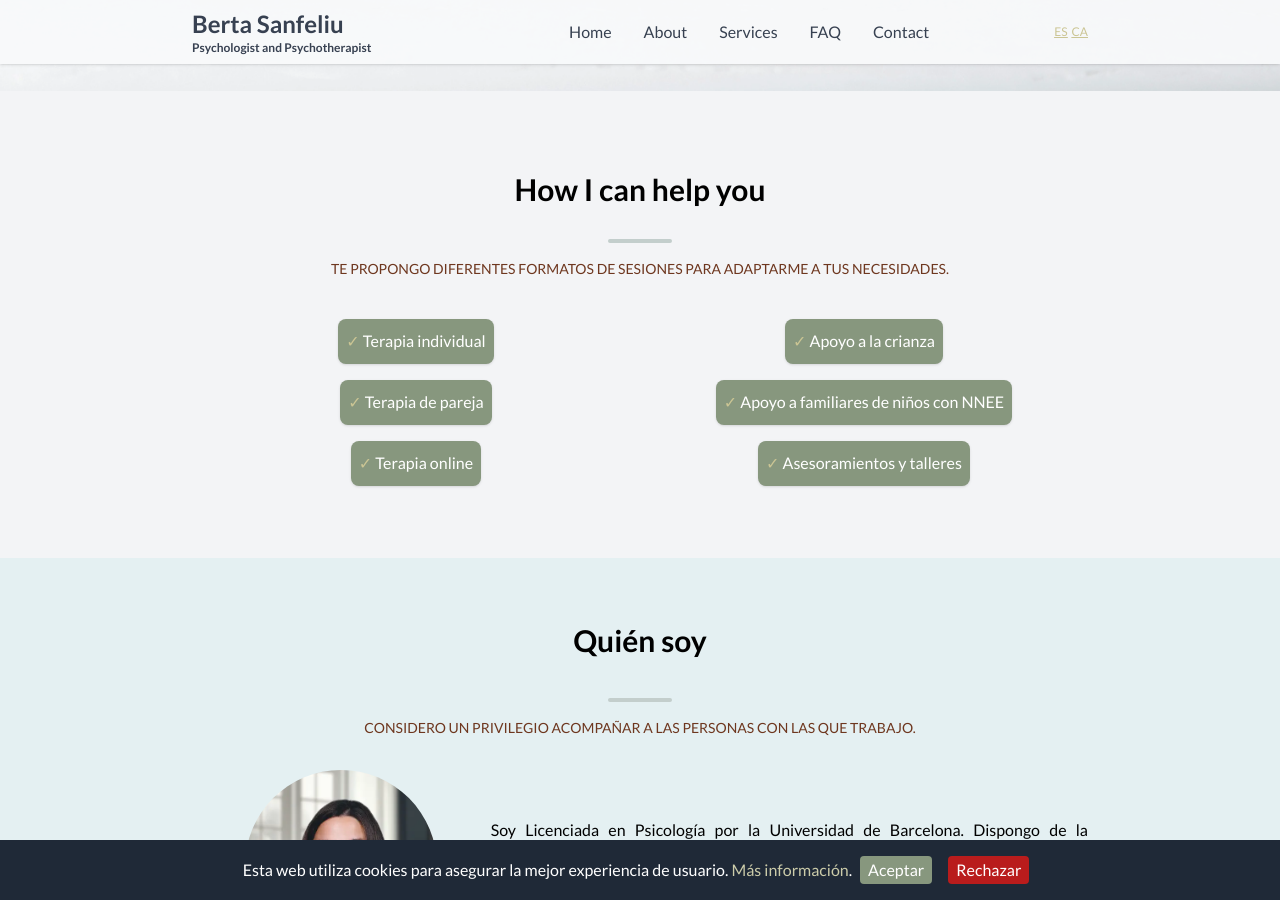
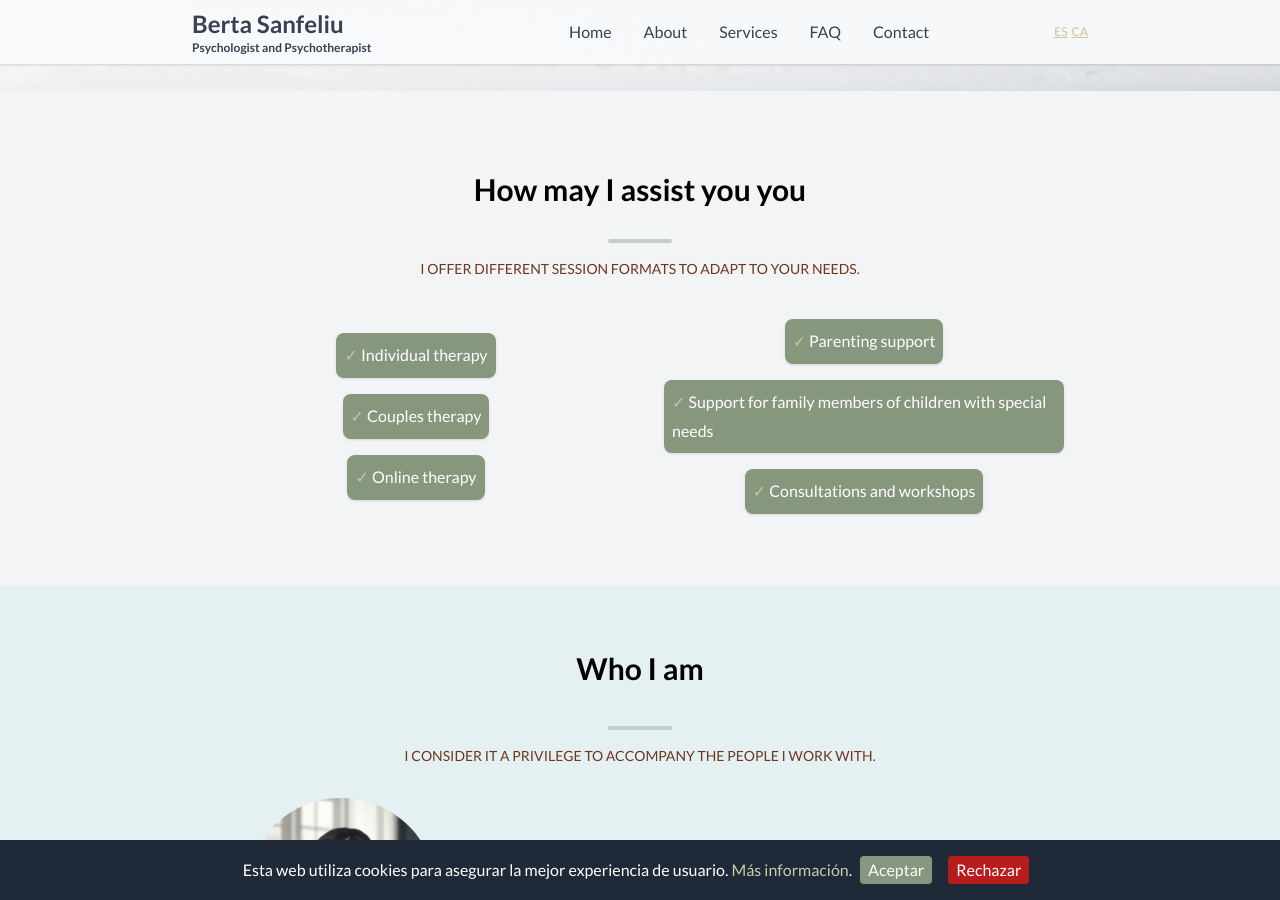
Before and after one commit to lluna86/lluna86.github.io, a Jekyll site: the page built from en/index.md, in a window 1280 px wide and 900 px high, scrolled down 809 px. Built offline with Jekyll 4.4.1, drawn with Linux system fonts in a browser that asks for light colours; nearby versions of some CDN libraries; some of the changed text lies outside the part shown.

Commit message:
Update index.md

```diff
--- a/en/index.md
+++ b/en/index.md
@@ -15,78 +15,78 @@ metadescription: "Psicóloga General Sanitaria con enfoque integrador. Servicios
 
 
 <div class="px-4 py-6 sm:px-8 md:py-12 lg:px-24 lg:py-16 xl:px-48 2xl:px-64 bg-gray-100">
-    <h2 class="text-3xl sm:text-3xl text-center">How I can help you</h2>
+    <h2 class="text-3xl sm:text-3xl text-center">How may I assist you you</h2>
     <hr class="w-16 h-1 mx-auto bg-planta-clar border-0 rounded mt-6 mb-4">
-    <h3 class="text-center text-xs sm:text-sm font-thin text-terros pb-4 sm:pb-8">TE PROPONGO DIFERENTES FORMATOS DE SESIONES PARA ADAPTARME A TUS NECESIDADES.</h3>
+    <h3 class="text-center text-xs sm:text-sm font-thin text-terros pb-4 sm:pb-8">I OFFER DIFFERENT SESSION FORMATS TO ADAPT TO YOUR NEEDS.</h3>
     <div class="flex flex-wrap justify-center items-center">
         <div class="w-full lg:w-1/2 px-4 flex flex-col items-center">
-            <a href="services/terapia-individual"><div class="shadow bg-planta hover:bg-planta-fosc p-2 m-2 rounded-lg text-white"><span class="checkmark">✓</span> Terapia individual</div></a>
-            <a href="services/terapia-de-pareja"><div class="shadow bg-planta hover:bg-planta-fosc p-2 m-2 rounded-lg text-white"><span class="checkmark">✓</span> Terapia de pareja</div></a>
-            <a href="servicios/terapia-online"><div class="shadow bg-planta hover:bg-planta-fosc p-2 m-2 rounded-lg text-white"><span class="checkmark">✓</span> Terapia online</div></a>
+            <a href="services/terapia-individual"><div class="shadow bg-planta hover:bg-planta-fosc p-2 m-2 rounded-lg text-white"><span class="checkmark">✓</span> Individual therapy</div></a>
+            <a href="services/terapia-de-pareja"><div class="shadow bg-planta hover:bg-planta-fosc p-2 m-2 rounded-lg text-white"><span class="checkmark">✓</span> Couples therapy</div></a>
+            <a href="servicios/terapia-online"><div class="shadow bg-planta hover:bg-planta-fosc p-2 m-2 rounded-lg text-white"><span class="checkmark">✓</span> Online therapy</div></a>
         </div>
         <div class="w-full lg:w-1/2 px-4 flex flex-col items-center">
-            <a href="servicios/apoyo-a-la-crianza"><div class="shadow bg-planta hover:bg-planta-fosc p-2 m-2 rounded-lg text-white"><span class="checkmark">✓</span> Apoyo a la crianza</div></a>
-            <a href="servicios/apoyo-a-familiares-nnee"><div class="shadow bg-planta hover:bg-planta-fosc p-2 m-2 rounded-lg text-white text-center sm:text-left"><span class="checkmark">✓</span> Apoyo a familiares de niños con NNEE</div></a>
-            <a href="servicios/asesoramientos-y-talleres"><div class="shadow bg-planta hover:bg-planta-fosc p-2 m-2 rounded-lg text-white"><span class="checkmark">✓</span> Asesoramientos y talleres</div></a>
+            <a href="servicios/apoyo-a-la-crianza"><div class="shadow bg-planta hover:bg-planta-fosc p-2 m-2 rounded-lg text-white"><span class="checkmark">✓</span> Parenting support</div></a>
+            <a href="servicios/apoyo-a-familiares-nnee"><div class="shadow bg-planta hover:bg-planta-fosc p-2 m-2 rounded-lg text-white text-center sm:text-left"><span class="checkmark">✓</span> Support for family members of children with special needs</div></a>
+            <a href="servicios/asesoramientos-y-talleres"><div class="shadow bg-planta hover:bg-planta-fosc p-2 m-2 rounded-lg text-white"><span class="checkmark">✓</span> Consultations and workshops</div></a>
         </div>
     </div>
 </div>
 
 <div class="px-4 sm:px-8 lg:px-24 xl:px-48 2xl:px-64 bg-planta-light py-6 sm:py-12">
-    <h2 class="text-3xl sm:text-3xl text-center">Quién soy</h2>
+    <h2 class="text-3xl sm:text-3xl text-center">Who I am</h2>
     <hr class="w-16 h-1 mx-auto bg-planta-clar border-0 rounded mt-4 sm:mt-8 mb-2 sm:mb-4">
-    <h3 class="text-xs sm:text-sm text-center font-thin text-terros pb-4 sm:pb-8">CONSIDERO UN PRIVILEGIO ACOMPAÑAR A LAS PERSONAS CON LAS QUE TRABAJO.</h3>
+    <h3 class="text-xs sm:text-sm text-center font-thin text-terros pb-4 sm:pb-8">I CONSIDER IT A PRIVILEGE TO ACCOMPANY THE PEOPLE I WORK WITH.</h3>
     <div class="flex flex-wrap justify-center items-center">
         <div class="w-full sm:w-1/3 flex flex-col items-center justify-center px-4 sm:px-0">
             <img class="pb-4 sm:pb-0 w-32 sm:w-48 rounded-full" src="/assets/images/berta.webp" alt="Berta">
         </div>
         <div class="w-full sm:w-2/3 flex flex-col px-4 sm:px-0">
-            <p class="text-center sm:text-justify text-sm sm:text-base">Soy Licenciada en Psicología por la Universidad de Barcelona. Dispongo de la certificación de Psicóloga General Sanitaria reconocida por la Generalitat de Catalunya, título que me habilita como profesional para poder ejercer la psicología clínica en el sector privado.</p>
+            <p class="text-center sm:text-justify text-sm sm:text-base">I have a degree in Psychology from the University of Barcelona. I hold the certification of General Health Psychologist recognized by the Generalitat de Catalunya, a title that enables me as a professional to practice clinical psychology in the private sector.</p>
         </div>
     </div>
 </div>
 
 <div class="px-4 sm:px-8 lg:px-24 xl:px-48 2xl:px-64 bg-gray-100 py-6 sm:py-12">
-    <h2 class="text-3xl sm:text-3xl text-center">Modalidades de sesión</h2>
+    <h2 class="text-3xl sm:text-3xl text-center">Sesion modalities</h2>
     <hr class="w-16 h-1 mx-auto bg-planta-clar border-0 rounded mt-4 sm:mt-8 mb-2 sm:mb-4">
-    <h3 class="text-xs sm:text-sm text-center font-thin text-terros pb-4 sm:pb-8">TE OFREZCO UN ESPACIO AMABLE Y SEGURO PARA TRABAJAR JUNTOS Y CONSEGUIR TUS OBJETIVOS.</h3>
+    <h3 class="text-xs sm:text-sm text-center font-thin text-terros pb-4 sm:pb-8">I OFFER YOU A FRIENDLY AND SAFE SPACE TO WORK TOGETHER AND ACHIEVE YOUR GOALS.</h3>
     <div class="flex flex-wrap justify-center items-center">
         <div class="p-4 w-full sm:w-1/2 md:w-1/4 flex flex-col items-center">
             <div class="shadow rounded-full bg-planta-clar p-8">
                 {% include svg/sofa.md %}
             </div>
-            <h2 class="text-xl mt-4">Presencial</h2>
-            <p class="text-center sm:text-justify">Visitas presenciales en Barcelona</p>
+            <h2 class="text-xl mt-4">In-person</h2>
+            <p class="text-center sm:text-justify">In-person visits in Barcelona</p>
         </div>
         <div class="p-4 w-full sm:w-1/2 md:w-1/4 flex flex-col items-center">
             <div class="shadow rounded-full bg-planta-clar p-8">
               {% include svg/imac.md %}
             </div>
             <h2 class="text-xl mt-4">Online</h2>
-            <p class="text-center sm:text-justify">Desde la comodidad de tu hogar</p>
+            <p class="text-center sm:text-justify">From the comfort of your home</p>
         </div>
         <div class="p-4 w-full sm:w-1/2 md:w-1/4 flex flex-col items-center">
             <div class="shadow rounded-full bg-planta-clar p-8">
                 {% include svg/bocadillos.md %}
             </div>
-            <h2 class="text-xl mt-4">Idiomas</h2>
-            <p class="text-center sm:text-justify">En castellano, catalán e inglés</p>
+            <h2 class="text-xl mt-4">Languages</h2>
+            <p class="text-center sm:text-justify">In English, Catalan and Spanish</p>
         </div>
         <div class="p-4 w-full sm:w-1/2 md:w-1/4 flex flex-col items-center">
             <div class="shadow rounded-full bg-planta-clar p-8">
                 {% include svg/hands.md %}
             </div>
-            <h2 class="text-xl mt-4">Formatos</h2>
-            <p class="text-center sm:text-justify">Individual, de pareja o grupal</p>
+            <h2 class="text-xl mt-4">Formatss</h2>
+            <p class="text-center sm:text-justify">Individual, couples or group sessions</p>
         </div>
     </div>
 </div>
 
 
 <div class="px-4 sm:px-8 lg:px-24 xl:px-48 2xl:px-64 bg-planta-light py-6 sm:py-12">
-    <h2 class="text-3xl sm:text-3xl text-center">Contacta</h2>
+    <h2 class="text-3xl sm:text-3xl text-center">Contact me</h2>
     <hr class="w-16 h-1 mx-auto bg-planta-clar border-0 rounded mt-4 sm:mt-8 mb-2 sm:mb-4">
-    <h3 class="text-xs sm:text-sm text-center font-thin text-terros pb-4 sm:pb-8">PREGÚNTAME Y RESOLVERÉ TUS DUDAS POR EMAIL, TELÉFONO, WHATSAPP O RELLENDANDO EL FORMULARIO.</h3>
+    <h3 class="text-xs sm:text-sm text-center font-thin text-terros pb-4 sm:pb-8">ASK ME AND I WILL ANSWER YOUR QUESTIONS BY EMAIL, PHONE, WHATSAPP, OR BY FILLING OUT THE FORM.</h3>
     <div class="flex flex-wrap justify-center items-start">
         <div class="justify-center flex flex-wrap w-full sm:w-1/4 pt-4 sm:pt-0">
             <div class="w-20 h-20 rounded-lg justify-center items-center flex">
@@ -103,7 +103,7 @@ metadescription: "Psicóloga General Sanitaria con enfoque integrador. Servicios
                     {% include svg/phone.md %}
                 </div>
             </div>
-            <div class="pt-2  font-bold w-full text-center">Teléfono</div>
+            <div class="pt-2  font-bold w-full text-center">Phone</div>
             <div class="w-full hover:underline text-center"><a href="tel:+34649806962">(+34) 649 80 69 62</a></div>
         </div>
         <div class="justify-center flex flex-wrap w-full sm:w-1/4 pt-8 sm:pt-0">
@@ -117,7 +117,7 @@ metadescription: "Psicóloga General Sanitaria con enfoque integrador. Servicios
             <div class="w-20 h-20 rounded-lg justify-center items-center flex">
                 {% include svg/pin.md %}
             </div>
-            <div class="pt-2 font-bold w-full text-center">Ubicaciones</div>
+            <div class="pt-2 font-bold w-full text-center">Address</div>
             <div class="w-full text-center">Plaça de Gal·la Placídia, 10</div>
             <div class="w-full text-center">c/ Rosselló, 17</div>
         </div>
```
